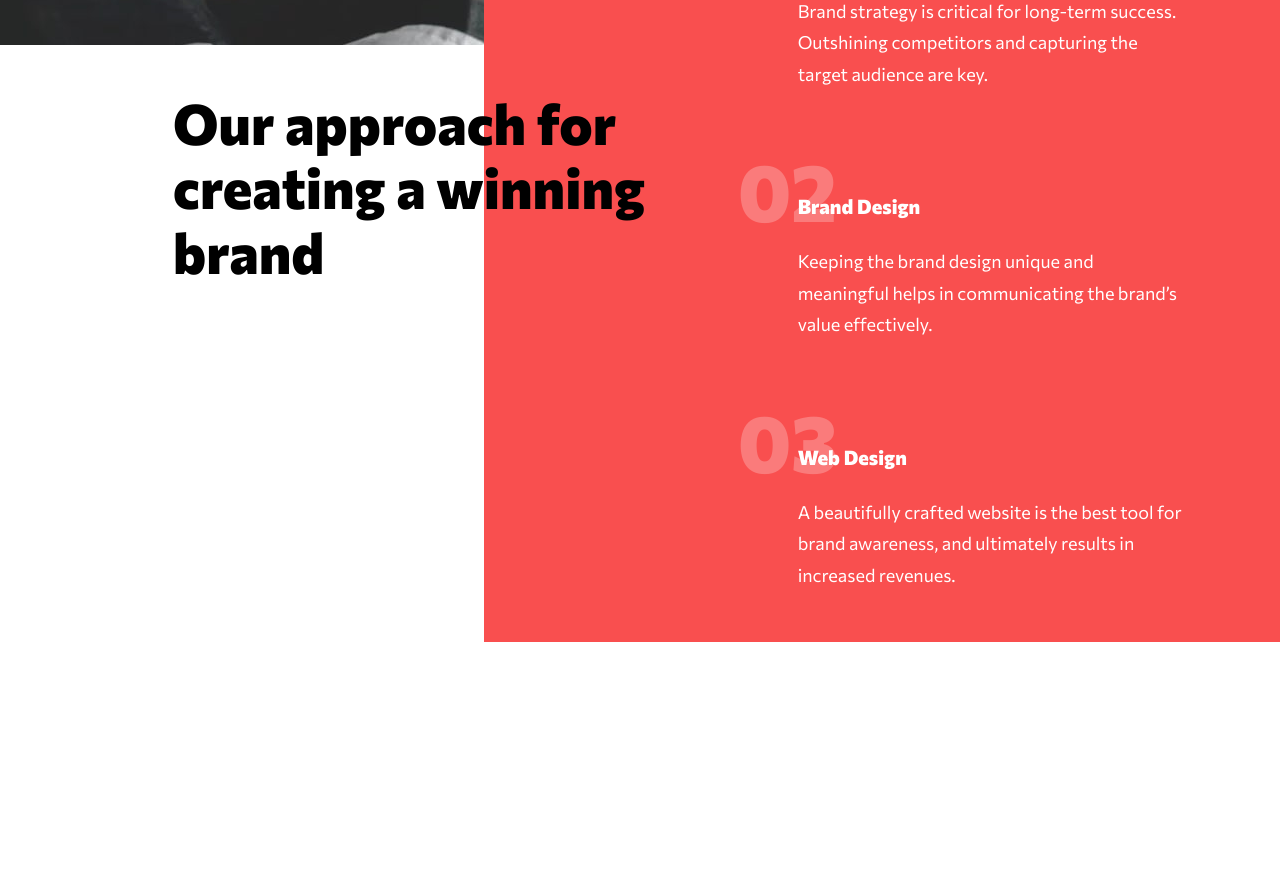
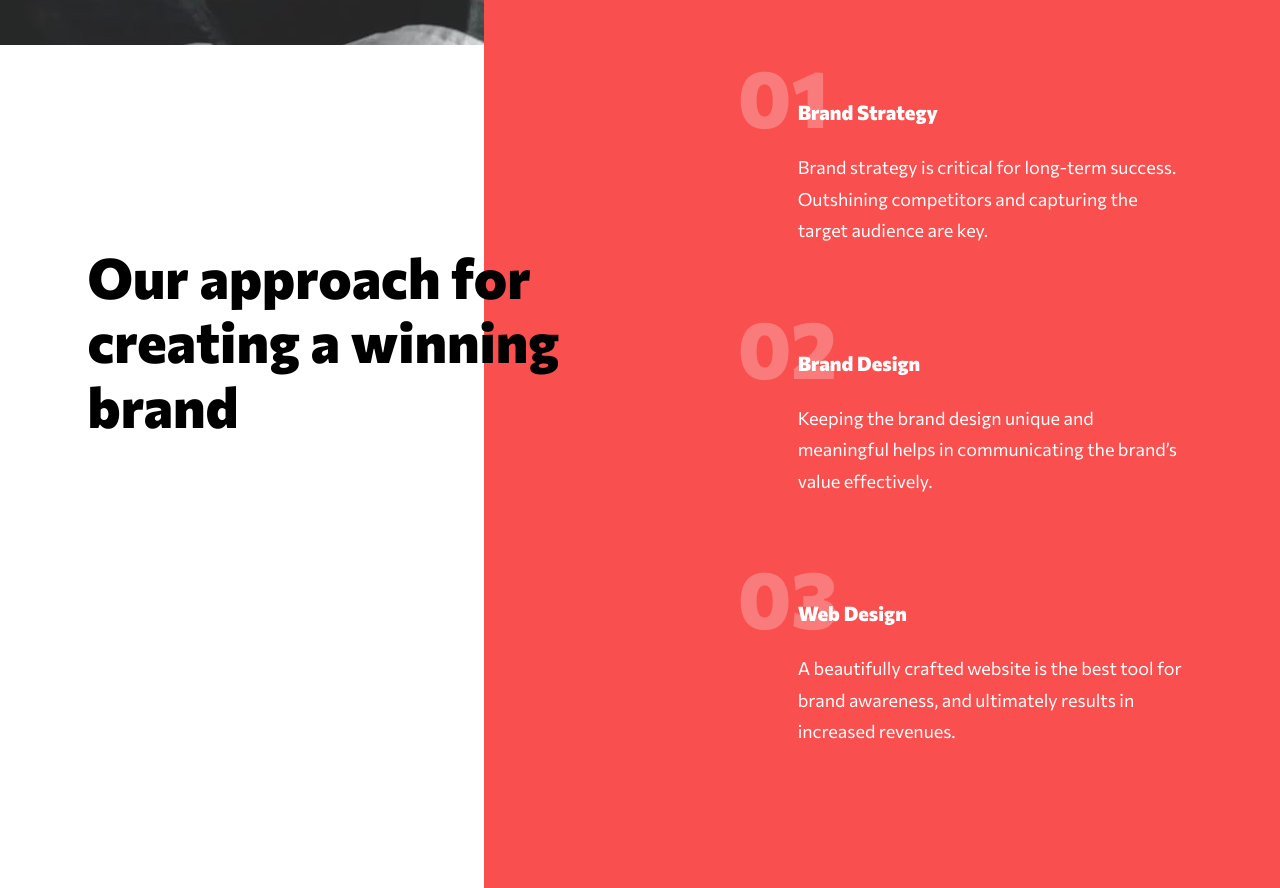
Before and after one commit to AristarhMD/creative-agency, a React (Vite) app: page / in a window 1280 px wide. Shown: the part 1917-2805 px from the top of the page. Before the commit the page ends 2559 px from the top, so only its background shows below. Built offline with nearby package versions, Linux system fonts and the light colour scheme.

Commit message:
Correction style Approach
Correction style Approach:
- for section height
- adjustment for the h2 dimension

```diff
--- a/src/components/reusable/ApproachSection.jsx
+++ b/src/components/reusable/ApproachSection.jsx
@@ -1,10 +1,10 @@
 export default function ApproachSection() {
   return (
-    <section className="bg-red-500 md:bg-transparent h-229.5 md:h-199.25 px-6 md:px-0 flex flex-col md:flex-row items-center md:items-start gap-12 md:gap-2.5 xl:gap-0 justify-center xl:justify-end md:-mt-30 xl:-mt-50">
-      <h2 className="preset-4 xl:preset-2 text-neutral-0 md:text-black md:pl-6 md:w-[42.21%] xl:base-135 md:mt-61.5 xl:-mr-51.25 z-1">
+    <section className="bg-red-500 md:bg-transparent h-229.5 md:h-199.25 xl:h-277.5 px-6 md:px-0 flex flex-col md:flex-row items-center md:items-start gap-12 md:gap-2.5 xl:gap-0 justify-center xl:justify-end md:-mt-30 xl:-mt-50">
+      <h2 className="preset-4 xl:preset-2 text-neutral-0 md:text-black md:pl-6 md:w-[42.21%] md:max-w-135 xl:base-135 md:mt-61.5 xl:mt-100 xl:mr-[-11.18%] xl:pl-0 z-1">
         Our approach for creating a winning brand
       </h2>
-      <asisde className="flex flex-col gap-10 xl:gap-14 items-center justify-center md:bg-red-500 md:px-10 md:w-[57.78%] xl:w-[62.16%] md:h-full xl:pl-[19.79%] xl:pr-[7.37%]">
+      <asisde className="flex flex-col gap-10 xl:gap-14 items-center justify-center md:bg-red-500 md:px-10 md:w-[57.78%] xl:w-[62.16%] md:h-full xl:pl-[19.79%] xl:pr-[7.37%] ">
         <article className="pt-11 pl-4 xl:pl-15 text-neutral-0 relative before:content-['01'] before:before-element">
           <h3 className="preset-8-xb xl:preset-5 mb-5.25 xl:mb-6 ">
             Brand Strategy
```
